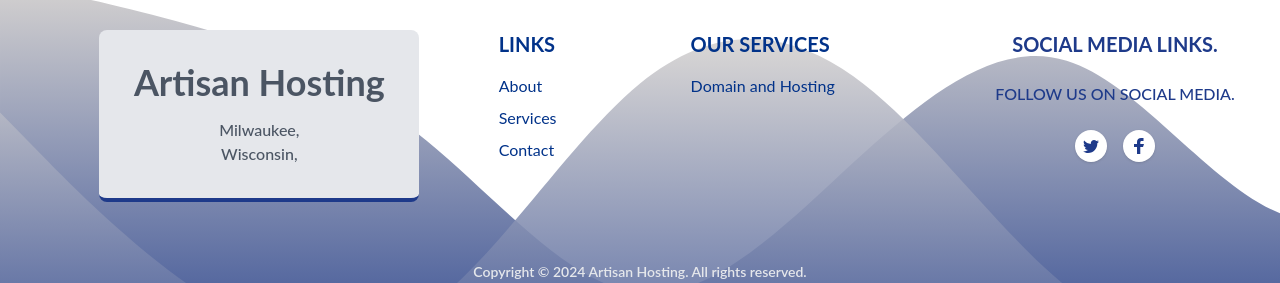
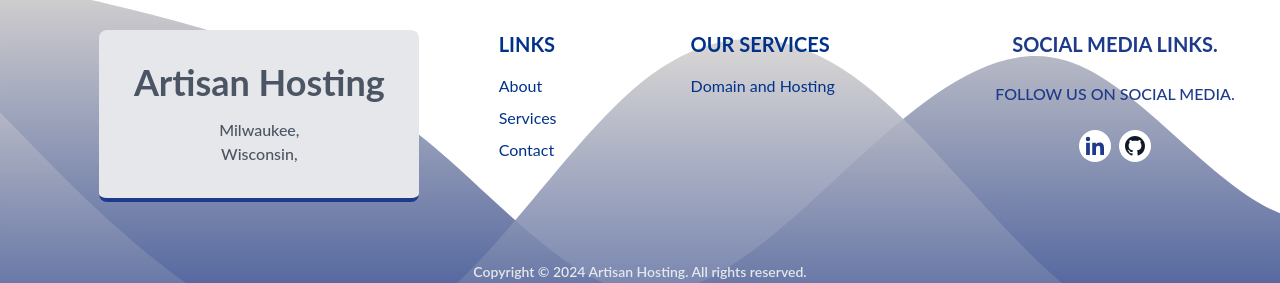
Before and after one commit to Artisan-Hosting/artisan_website, a React (Create React App) app: page / in a window 1280 px wide. Shown: the part 3280-3563 px from the top of the page. Built offline with nearby package versions, Linux system fonts and the light colour scheme.

Commit message:
more inital setup things

```diff
--- a/src/components/Footer.js
+++ b/src/components/Footer.js
@@ -71,20 +71,14 @@ const Footer = () => {
                                 </div>
                         <div className="mx-auto text-center mt-2">
                                 <ul className="flex justify-center mb-4 md:mb-0">
-                                    <li>
-                                        <Link to="#" className="flex justify-center items-center text-blue-900 hover:text-gray-500 bg-white hover:bg-white-100 rounded-full shadow transition duration-150 ease-in-out" aria-label="Twitter">
-                                        <svg className="w-8 h-8 fill-current" viewBox="0 0 32 32" xmlns="http://www.w3.org/2000/svg">
-                                            <path d="M24 11.5c-.6.3-1.2.4-1.9.5.7-.4 1.2-1 1.4-1.8-.6.4-1.3.6-2.1.8-.6-.6-1.5-1-2.4-1-1.7 0-3.2 1.5-3.2 3.3 0 .3 0 .5.1.7-2.7-.1-5.2-1.4-6.8-3.4-.3.5-.4 1-.4 1.7 0 1.1.6 2.1 1.5 2.7-.5 0-1-.2-1.5-.4 0 1.6 1.1 2.9 2.6 3.2-.3.1-.6.1-.9.1-.2 0-.4 0-.6-.1.4 1.3 1.6 2.3 3.1 2.3-1.1.9-2.5 1.4-4.1 1.4H8c1.5.9 3.2 1.5 5 1.5 6 0 9.3-5 9.3-9.3v-.4c.7-.5 1.3-1.1 1.7-1.8z" />
-                                        </svg>
-                                        </Link>
-                                    </li>
-                                    <li className="ml-4">
-                                        <Link to="#" className="flex justify-center items-center text-blue-900 hover:text-gray-500 bg-white hover:bg-white-100 rounded-full shadow transition duration-150 ease-in-out" aria-label="Facebook">
-                                        <svg className="w-8 h-8 fill-current" viewBox="0 0 32 32" xmlns="http://www.w3.org/2000/svg">
-                                            <path d="M14.023 24L14 17h-3v-3h3v-2c0-2.7 1.672-4 4.08-4 1.153 0 2.144.086 2.433.124v2.821h-1.67c-1.31 0-1.563.623-1.563 1.536V14H21l-1 3h-2.72v7h-3.257z" />
-                                        </svg>
-                                        </Link>
-                                    </li>
+                                <a href="https://www.linkedin.com/company/artisan-hosting" target="_blank" rel="noreferrer" className="rounded-full flex justify-center bg-white h-8 text-blue-900  w-8  mx-1 text-center pt-1">
+                                    <svg xmlns="http://www.w3.org/2000/svg" width="24" height="24" viewBox="0 0 24 24" className='fill-current font-black hover:animate-pulse'><circle cx="4.983" cy="5.009" r="2.188"></circle><path d="M9.237 8.855v12.139h3.769v-6.003c0-1.584.298-3.118 2.262-3.118 1.937 0 1.961 1.811 1.961 3.218v5.904H21v-6.657c0-3.27-.704-5.783-4.526-5.783-1.835 0-3.065 1.007-3.568 1.96h-.051v-1.66H9.237zm-6.142 0H6.87v12.139H3.095z"></path></svg>
+                                </a>
+                                <a href="https://github.com/Artisan-Hosting" target="_blank" rel="noreferrer" className="rounded-full flex justify-center bg-white h-8 text-gray-900 w-8 mx-1 text-center pt-1">
+                                    <svg xmlns="http://www.w3.org/2000/svg" width="24" height="24" viewBox="0 0 24 24" className='fill-current hover:animate-pulse'>
+                                        <path d="M12 2C6.48 2 2 6.48 2 12c0 4.42 2.87 8.16 6.84 9.49.5.09.68-.22.68-.49v-1.75c-2.78.61-3.36-1.35-3.36-1.35-.45-1.14-1.1-1.44-1.1-1.44-.91-.62.07-.61.07-.61 1.01.07 1.54 1.04 1.54 1.04.89 1.52 2.33 1.08 2.91.82.09-.64.35-1.08.64-1.33-2.22-.25-4.56-1.11-4.56-4.95 0-1.09.39-1.98 1.03-2.68-.1-.25-.45-1.28.1-2.66 0 0 .84-.27 2.75 1.03.8-.22 1.66-.33 2.5-.34.84.01 1.7.12 2.5.34 1.91-1.3 2.75-1.03 2.75-1.03.55 1.38.2 2.41.1 2.66.64.7 1.03 1.59 1.03 2.68 0 3.85-2.34 4.71-4.57 4.96.36.31.68.92.68 1.84v2.73c0 .27.18.59.69.49A9.992 9.992 0 0022 12c0-5.52-4.48-10-10-10z" />
+                                    </svg>
+                                </a>
                                 </ul>
                             </div>
                     </div>
```
Also changed, not shown: 1 other file (tests, documents, lock files or other folders).
